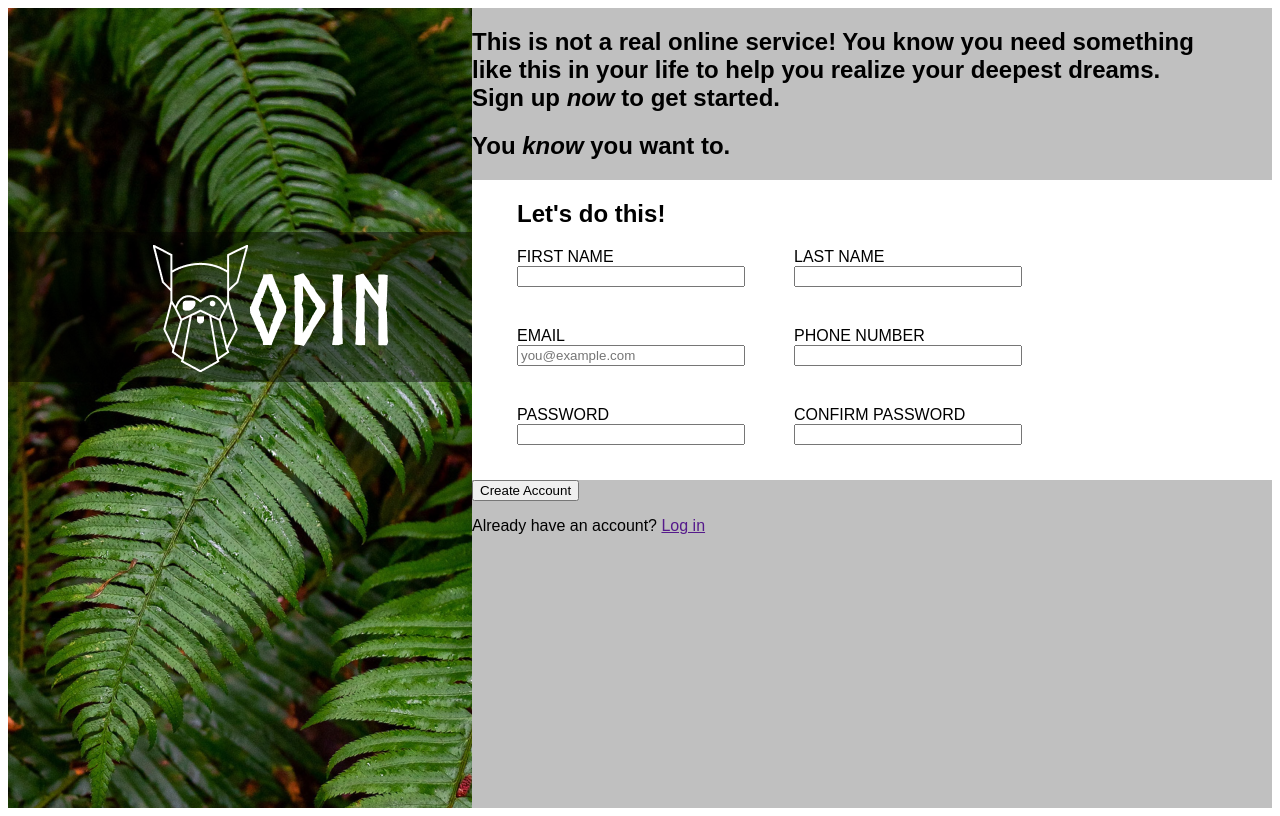
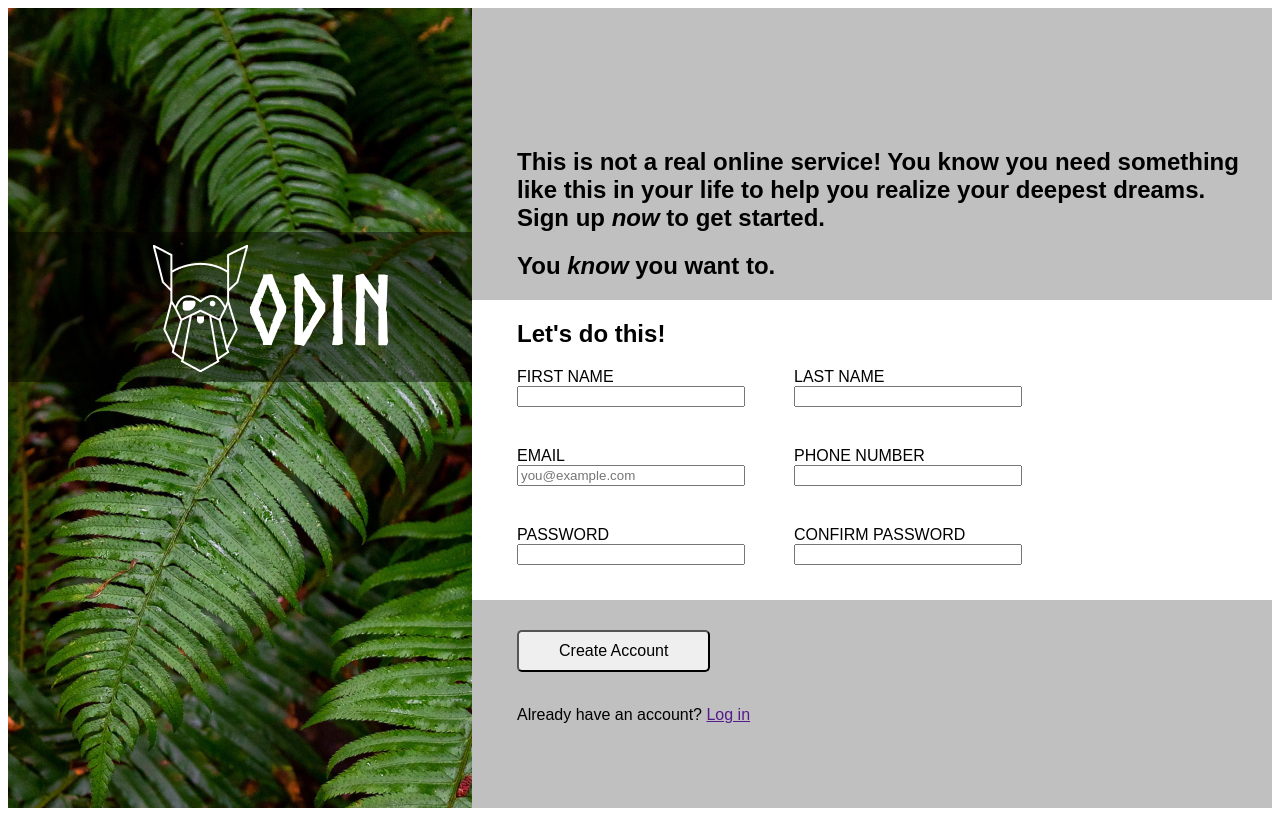
Before and after one commit to aaronsww/signUpForm, a plain HTML site: page index.html in a window 1280 px wide. Drawn offline with Linux system fonts and the light colour scheme.

Commit message:
Submit section spacing

```diff
--- a/index.html
+++ b/index.html
@@ -56,8 +56,10 @@
           </div>
         </div>
       </form>
-      <button type="submit">Create Account</button>
-      <p>Already have an account? <a href="">Log in</a></p>
+      <div id="ending">
+        <button type="submit">Create Account</button>
+        <p>Already have an account? <a href="">Log in</a></p>
+      </div>
     </div>
   </body>
 </html>
--- a/styles.css
+++ b/styles.css
@@ -11,6 +11,10 @@ body{
 .container2{
     background-color:silver;
 }
+#introText{
+    margin-left: 45px;
+    margin-top: 140px;
+}
 form{
     display: flex;
     flex-direction: column  ;
@@ -22,7 +26,6 @@ form{
 }
 input{
     width: 220px;
-
 }
 #labels{
     display: flex;
@@ -31,9 +34,18 @@ input{
     margin-right: 250px;
     justify-content: space-between;
 }
-
 #formHead{
     font-size: 24px;
     text-transform:none;
     margin-left: 45px ;
 }
+button{
+    font-size: 16px;
+    padding: 10px 40px;
+    border-radius: 5px;
+    margin-bottom: 18px;
+}
+#ending{
+    margin-top: 30px;
+    margin-left: 45px;
+}
```
